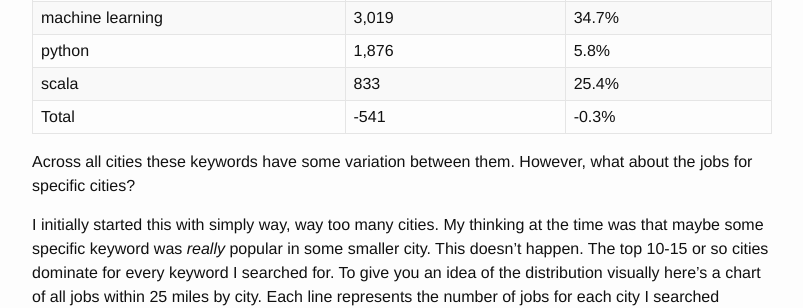
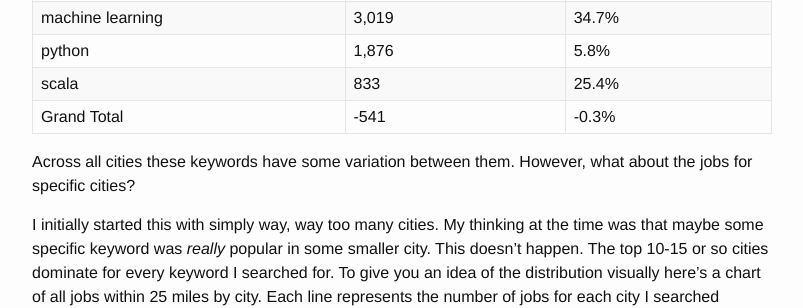
Before and after one commit to bdrupieski/bdrupieski.github.io, a Jekyll site: the page built from _posts/2016-08-01-indeed-tech-job-trends.md, in a window 1280 px wide and 900 px high, scrolled down 2582 px. Shown: the part 152-460 px from the top of the window, without its empty margins (238-1041 px from the left). Built offline with Jekyll 4.4.1, drawn with Linux system fonts in a browser that asks for light colours.

Commit message:
change Total to Grand Total

```diff
--- a/_posts/2016-08-01-indeed-tech-job-trends.md
+++ b/_posts/2016-08-01-indeed-tech-job-trends.md
@@ -39,7 +39,7 @@ However the total number of jobs by keyword changed over the year:
 | machine learning | 3,019      | 34.7%    |
 | python           | 1,876      | 5.8%     |
 | scala            | 833        | 25.4%    |
-| Total		       | -541       | -0.3%    |
+| Grand Total      | -541       | -0.3%    |
 
 Across all cities these keywords have some variation between them. However, what about the jobs for specific cities?
 
```
